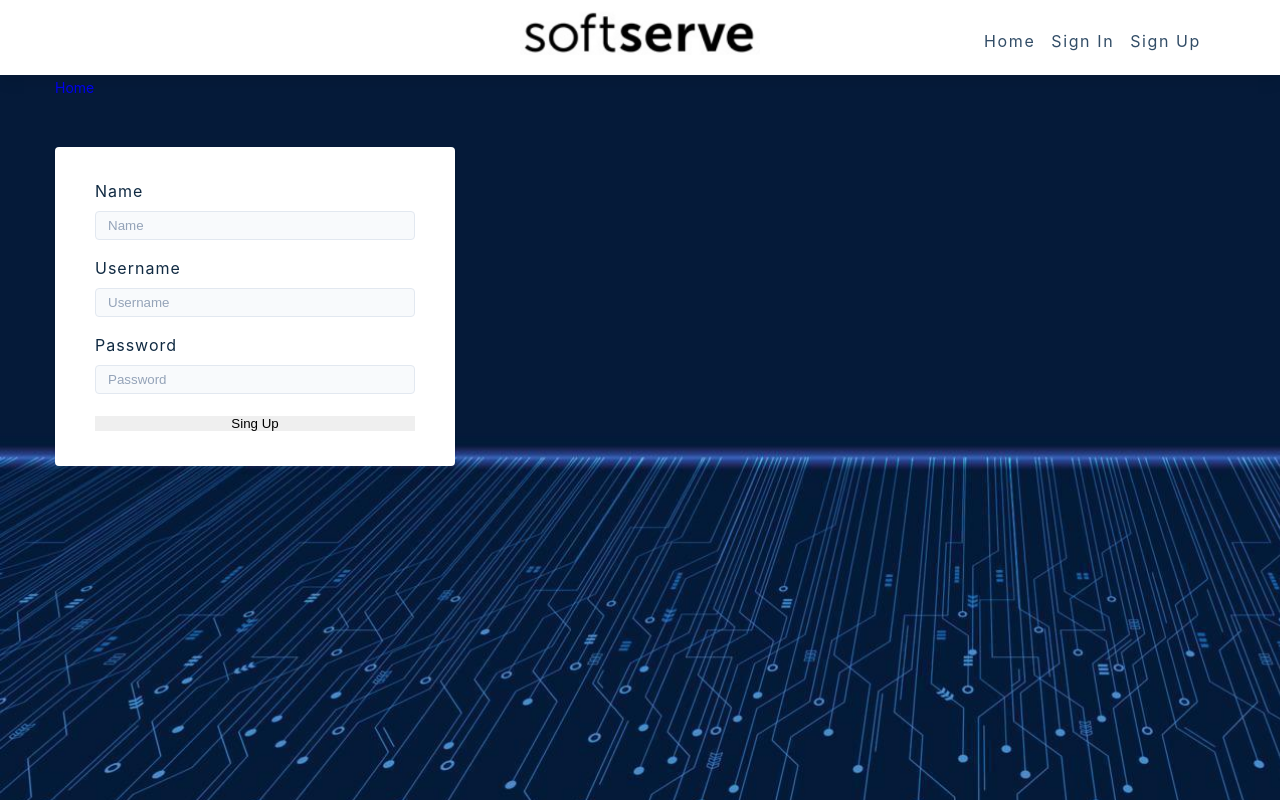
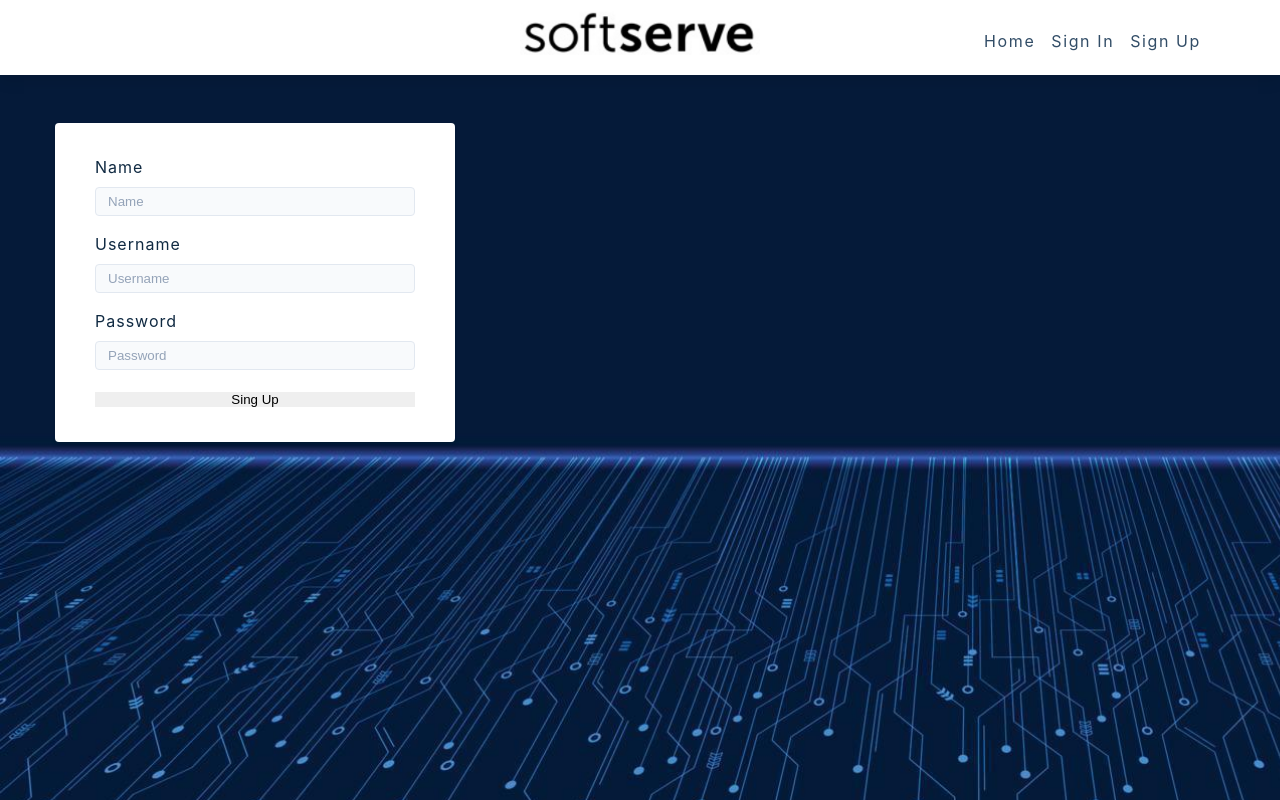
Before and after one commit to mishoto/Sf-073.Java-Sprint-4.Green-Team.Front-End, a React app: page /signUp in a window 1280 px wide. Built offline with nearby package versions, Linux system fonts and the light colour scheme.

Commit message:
Deleting button from SignUP

```diff
--- a/src/pages/SignUp.jsx
+++ b/src/pages/SignUp.jsx
@@ -23,11 +23,6 @@ const SignUp = () => {
 
     return (
         <section className="section">
-            <div>
-                <Link to='/' className='btn'>
-                    Home
-                </Link>
-            </div>
             <form className='form' onSubmit={handleSubmit}>
                 <div className='form-row'>
                     <label htmlFor='name' className='form-label'>
```
